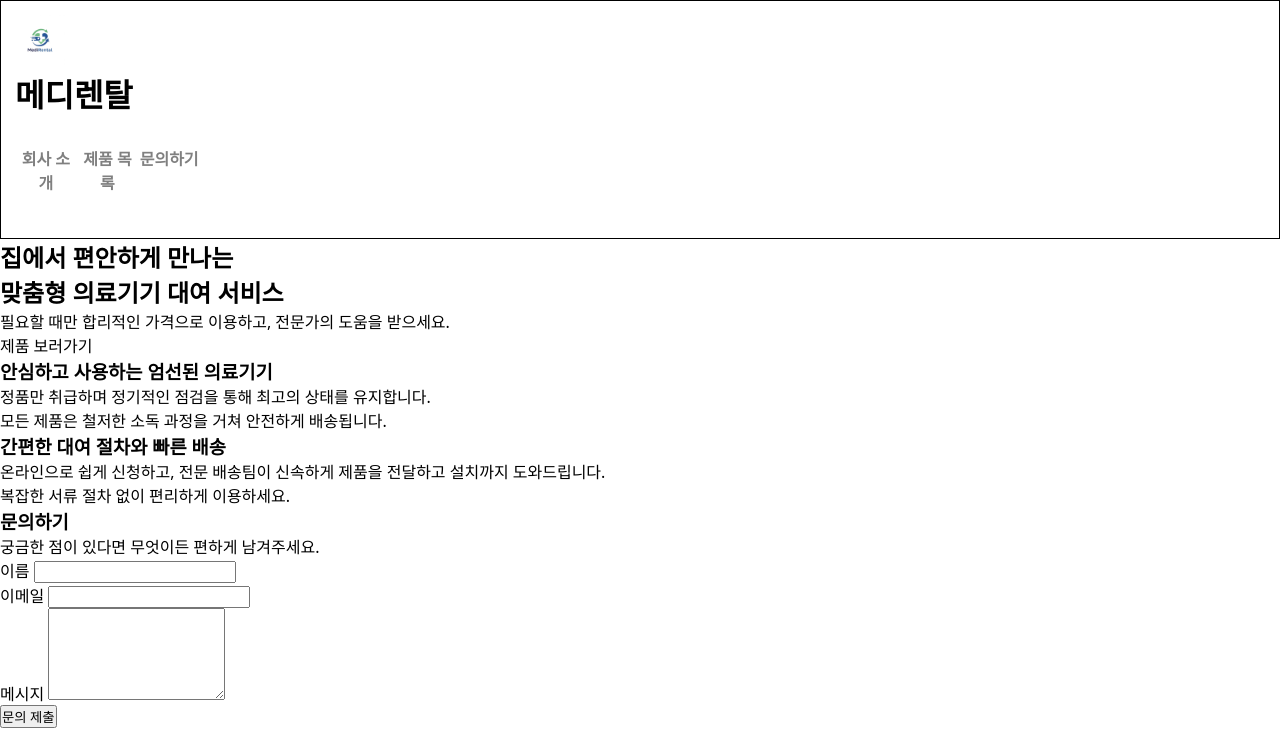
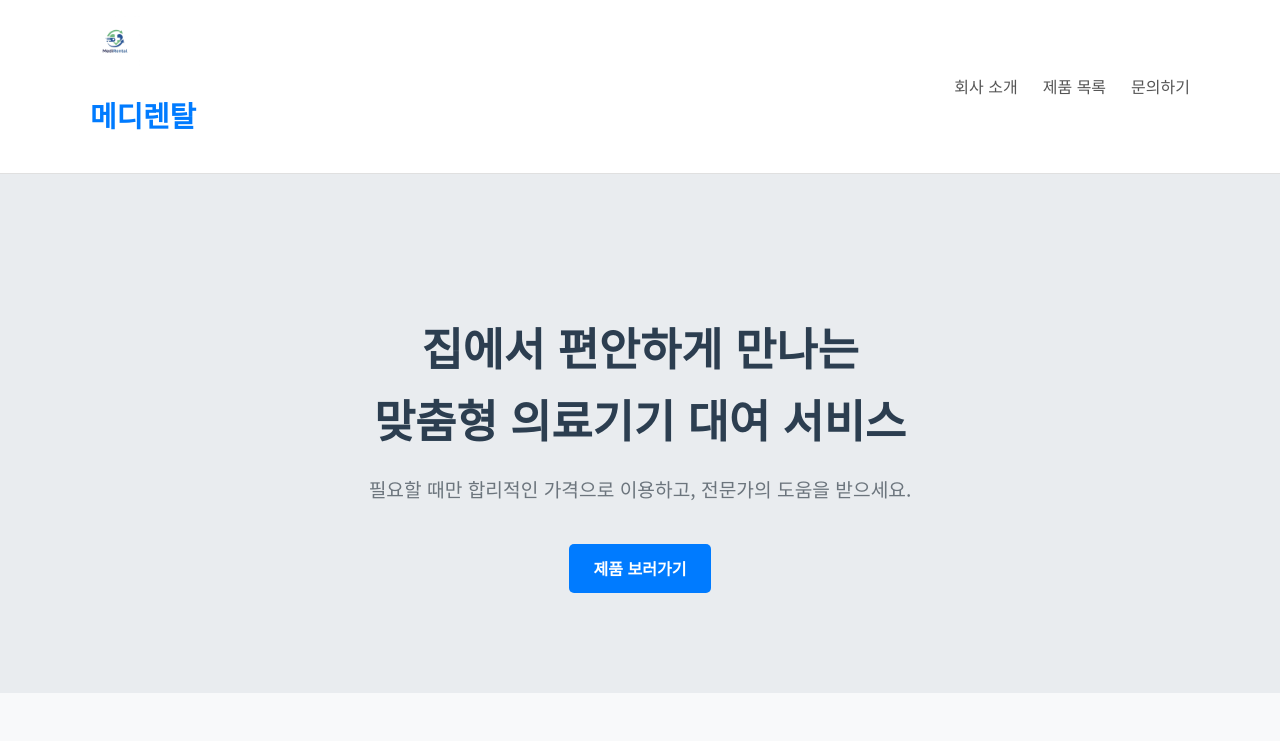
Before and after one commit to hanseo-lab/myPage, a plain HTML site: page index.html in a window 1280 px wide. Shown: the top 741 px of the page. Drawn offline with Linux system fonts and the light colour scheme.

Commit message:
스타일

```diff
--- a/styles/index.css
+++ b/styles/index.css
@@ -1,133 +1,259 @@
-*{
+/* 기본 스타일 */
+body {
+    font-family: 'Noto Sans KR', sans-serif;
+    line-height: 1.6;
+    margin: 0;
     padding: 0;
-    margin: 0;
-    box-sizing: border-box;
-
-    font-family: "Noto Sans", serif;
-    font-optical-sizing: auto;
-    font-style: normal;
-    font-variation-settings:"wdth" 100;
+    background-color: #f8f9fa;
+    color: #333;
 }
 
-input{
-    outline: none;
+.container {
+    max-width: 1100px;
+    margin: 0 auto;
+    padding: 0 20px;
 }
 
-input[type="button"]{
-    border: none;
+h1,
+h2,
+h3 {
+    color: #2c3e50;
+    font-weight: 700;
 }
 
-ol,ul,li{list-style: none;}
-
-a{
-    text-decoration: none;
-    color: black;
+/* 상호작용 (hover, transition) */
+a {
+    transition: color 0.3s ease-in-out;
 }
 
-#wrapper{
-    width: 100%;
-    max-width: 1000px;
-    margin: 0 auto;
-    padding: 10px 0;
+a:hover {
+    color: #0056b3;
 }
 
-/* header*/
-header{
-    width: 100%;
-    display: flex;
-    align-items: center;
-    justify-content: space-between;
-    padding: 14px;
-    border: 1px solid black;
+.cta-button {
+    transition: background-color 0.3s ease-in-out, transform 0.3s ease-in-out;
 }
 
-.search {
-    width: 50%;
-    height: 30px;
-    display: flex;
-    max-width: 350px;
-    border: 1px solid black;
+.cta-button:hover {
+    background-color: #0056b3;
+    transform: translateY(-3px);
 }
 
-.search input[type="text"]{
-    width: calc(100% - 60px);
-    border: none;
-    border-right: 1px solid black;
-    padding: 2px 8px;
+/* 헤더 */
+.main-header {
+    background-color: #ffffff;
+    padding: 1rem 0;
+    border-bottom: 1px solid #e0e0e0;
 }
 
-.search input[type="button"]{
-    background: url(../images/search.png) no-repeat center/contain;
-    background-size: 20px 20px;
-    width: 60px;
-    height: 100%;
+.main-header .container {
+    display: flex;
+    justify-content: space-between;
+    align-items: center;
 }
 
-#header>div:nth-child(3){
-    width: 95px;
+.logo {
+    font-size: 1.8rem;
+    font-weight: 700;
 }
 
-/* nav */
-nav{
-    width: 100%;
-    padding: 30px 0;
+.logo a {
+    text-decoration: none;
+    color: #007bff;
 }
 
-nav li a{
-    color: gray;
-    font-weight: bold;
+.main-nav ul {
+    list-style: none;
+    margin: 0;
+    padding: 0;
+    display: flex;
 }
 
-nav > ul{
-    display: flex;
-    width: 100%;
+.main-nav li {
+    margin-left: 25px;
+}
+
+.main-nav a {
+    text-decoration: none;
+    color: #555;
+    font-weight: 400;
+}
+
+/* 메인 콘텐츠 */
+main {
+    padding-bottom: 50px;
+}
+
+section {
+    padding: 60px 0;
+}
+
+.hero-section {
+    background-color: #e9ecef;
+    text-align: center;
+    padding: 100px 0;
+}
+
+.hero-section h2 {
+    font-size: 2.8rem;
+    margin-bottom: 15px;
+}
+
+.hero-section p {
+    font-size: 1.2rem;
+    color: #6c757d;
+}
+
+.cta-button {
+    display: inline-block;
+    background-color: #007bff;
+    color: #fff;
+    padding: 12px 25px;
+    border-radius: 5px;
+    text-decoration: none;
+    font-weight: 700;
+    margin-top: 20px;
+}
+
+.service-intro .container {
+    display: grid;
+    grid-template-columns: repeat(auto-fit, minmax(300px, 1fr));
+    gap: 30px;
     text-align: center;
 }
 
-nav > ul > li{
-    flex: 1;
-    position: relative;
+.service-intro article {
+    background-color: #ffffff;
+    padding: 30px;
+    border-radius: 10px;
+    box-shadow: 0 2px 10px rgba(0, 0, 0, 0.08);
 }
 
-nav > ul > li ul{
-    display: none;
-    position: absolute;
-    top: 20px;
-    left: 10px;
-    width: calc(100% - 20px);
-    background: white;
-    padding: 10px 0;
+.contact-form-section .container {
+    text-align: center;
 }
 
-nav > ul li a:hover+ul{
-    display: block;
+.contact-form {
+    max-width: 600px;
+    margin: 30px auto 0;
+    text-align: left;
+    background-color: #fff;
+    padding: 40px;
+    border-radius: 10px;
+    box-shadow: 0 2px 10px rgba(0, 0, 0, 0.08);
 }
 
-nav > ul li ul:hover{
-    display: block;
+.form-group {
+    margin-bottom: 20px;
 }
 
-/* footer */
-footer{
-    height: 55px;
-    width: 100%;
-    padding: 16px;
-}
-footer ul{
-    height: 100%;
-    width: 100%;
-    display: flex;
-    justify-content: flex-start;
-    align-items: center;
+.form-group label {
+    display: block;
+    margin-bottom: 8px;
+    font-weight: 700;
 }
 
-footer ul a{
-    font-size: 16px;
-    font-size: 700;
+.form-group input,
+.form-group textarea {
+    width: 100%;
+    padding: 10px;
+    border: 1px solid #ccc;
+    border-radius: 5px;
+    font-size: 1rem;
 }
 
-footer ul span::after{
-    content: "|";
-    color: black;
-    margin: 0 10px;
+.contact-form button {
+    display: block;
+    width: 100%;
+    padding: 15px;
+    background-color: #007bff;
+    color: #fff;
+    border: none;
+    border-radius: 5px;
+    font-size: 1.1rem;
+    font-weight: 700;
+    cursor: pointer;
 }
+
+.about-section h2 {
+    text-align: center;
+    margin-bottom: 40px;
+}
+
+.full-width-image {
+    width: 100%;
+    height: auto;
+    display: block;
+    margin-bottom: 40px;
+}
+
+.mission-article,
+.philosophy-aside {
+    padding: 20px;
+    border-left: 5px solid #007bff;
+    background-color: #f0f8ff;
+    margin-bottom: 30px;
+}
+
+.philosophy-aside ul {
+    list-style: none;
+    padding: 0;
+}
+
+.philosophy-aside li {
+    margin-bottom: 10px;
+}
+
+.highlight {
+    font-weight: bold;
+    color: #007bff;
+}
+
+.products-list-section h2 {
+    text-align: center;
+    margin-bottom: 30px;
+}
+
+.product-image {
+    width: 100%;
+    height: auto;
+    max-width: 800px;
+    display: block;
+    margin: 0 auto 20px;
+}
+
+table {
+    width: 100%;
+    border-collapse: collapse;
+    margin-top: 30px;
+}
+
+table,
+th,
+td {
+    border: 1px solid #ddd;
+}
+
+th,
+td {
+    padding: 12px;
+    text-align: left;
+}
+
+th {
+    background-color: #f2f2f2;
+    font-weight: 700;
+}
+
+/* 푸터 */
+.main-footer {
+    background-color: #343a40;
+    color: #f8f9fa;
+    text-align: center;
+    padding: 1.5rem 0;
+}
+
+.main-footer p {
+    margin: 5px 0;
+    font-size: 0.9rem;
+}
```
